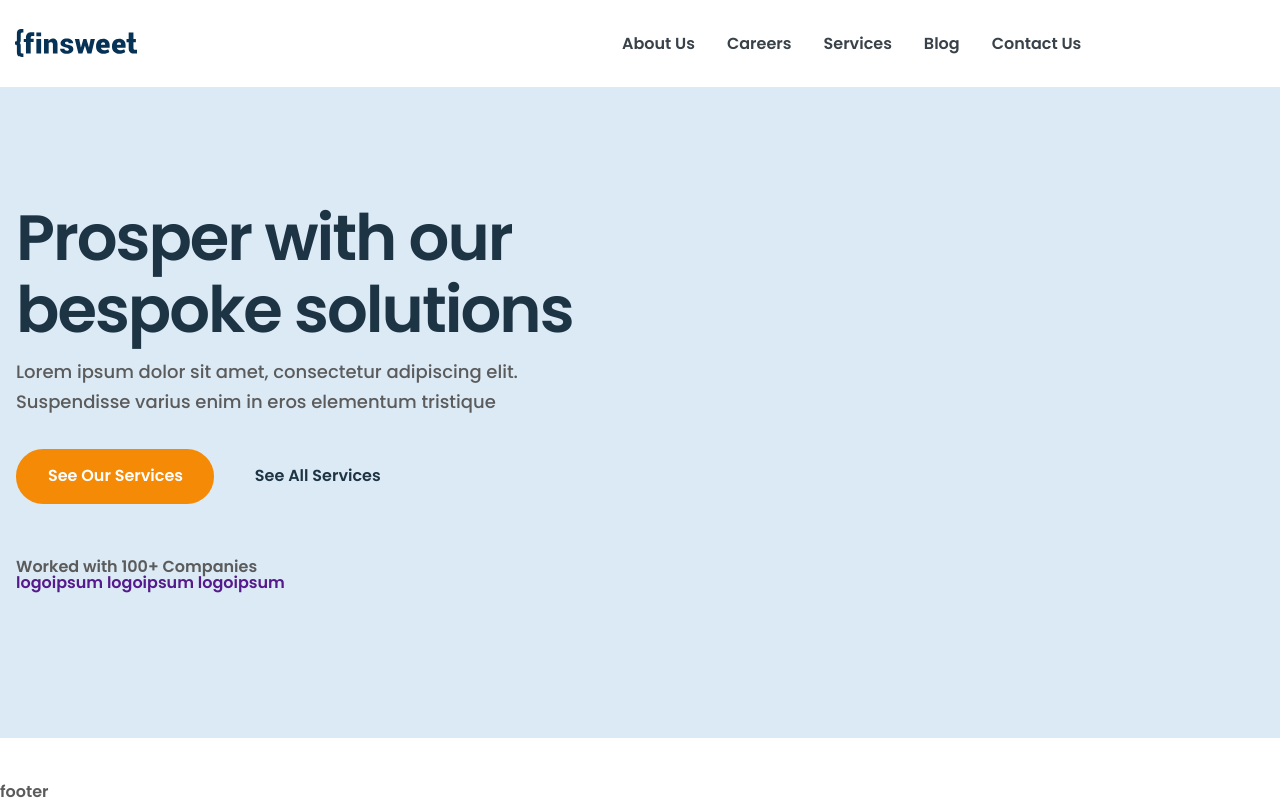
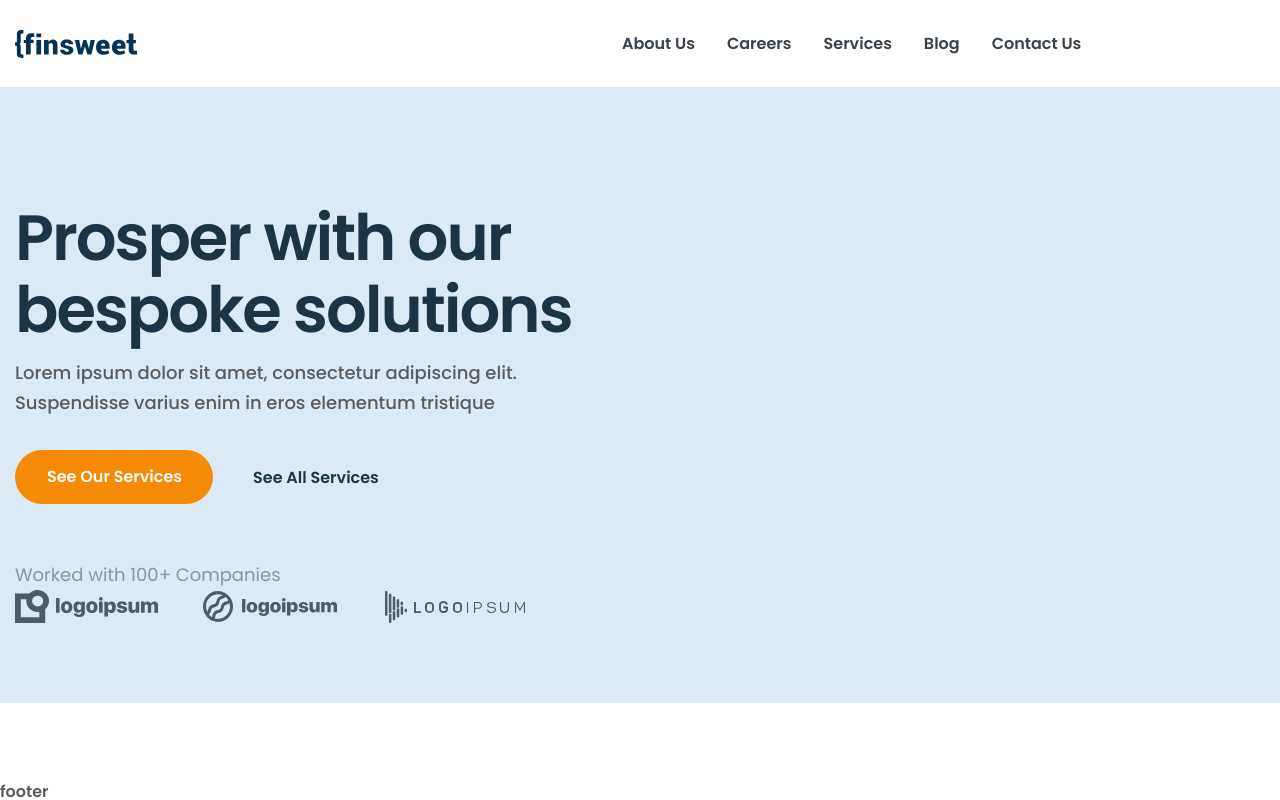
Before and after one commit to prismagod/finsweet, a plain HTML site: page index.html in a window 1280 px wide. Drawn offline with Linux system fonts and the light colour scheme.

Commit message:
mainblock without man

```diff
--- a/index.html
+++ b/index.html
@@ -61,7 +61,8 @@
 							Prosper with our bespoke solutions
 						</h1>
 						<div class="main-block__text">
-							Lorem ipsum dolor sit amet, consectetur adipiscing elit. Suspendisse varius enim in eros elementum tristique
+							Lorem ipsum dolor sit amet, consectetur adipiscing elit. Suspendisse varius enim in eros elementum
+							tristique
 						</div>
 						<div class="main-block__buttons">
 							<a href="" class="main-block__first-button">See our services</a>
@@ -71,9 +72,18 @@
 							Worked with 100+ Companies
 						</div>
 						<div class="main-block__companies">
-							<a href="" class="companies__first-company">logoipsum</a>
-							<a href="" class="companies__second-company">logoipsum</a>
-							<a href="" class="companies__third-company">logoipsum</a>
+							<a href="" class="companies__first-company">
+								<img src="/img/mainblock/firstlogo.svg" alt="loremipsum logo">
+								<img src="/img/mainblock/firstcompany.svg" alt="loremipsum">
+							</a>
+							<a href="" class="companies__second-company">
+								<img src="/img/mainblock/secondlogo.svg" alt="loremipsum logo">
+								<img src="/img/mainblock/secondcompany.svg" alt="loremipsum">
+							</a>
+							<a href="" class="companies__third-company">
+								<img src="/img/mainblock/thirdlogo.svg" alt="loremipsum logo">
+								<img src="/img/mainblock/thirdcompany.svg" alt="loremipsum">
+							</a>
 						</div>
 					</div>
 				</div>
--- a/scss/style.scss
+++ b/scss/style.scss
@@ -85,18 +85,18 @@ body {
 }
 
 .header__logo {
-	margin: 25px 485px 26px 0px;
+	margin: 28px 485px 28px 0px;
 }
 
 @media (max-width: 991px) {
 	.header__logo {
-		margin: 27px 244px 28px 0px;
+		margin: 28px 250px 28px 0px;
 	}
 }
 
 @media (max-width: 767px) {
 	.header__logo {
-		margin: 27px 120px 28px 0px;
+		margin: 28px 120px 28px 0px;
 	}
 }
 
@@ -164,6 +164,7 @@ body {
 .main-block {
 	position: relative;
 	background: #DCEAF5;
+	max-height: 703px;
 
 }
 
@@ -176,7 +177,7 @@ body {
 }
 
 .main-block__body {
-	padding: 202px 0px 147px 1px;
+	padding: 202px 0px 147px 0px;
 	position: relative;
 	z-index: 2;
 	max-width: 600px;
@@ -195,43 +196,79 @@ body {
 	font-size: 18px;
 	font-weight: 500;
 	color: #5b5b5b;
-	padding: 12px 0 0 0;
+	padding: 13px 0 0 0;
 }
 
 .main-block__buttons {
+	display: inline-flex;
+	flex-wrap: wrap;
 	line-height: 17px;
 	text-transform: capitalize;
-	padding: 50px 0px 0px 0px;
+	padding: 32px 0px 0px 0px;
 }
 
 .main-block__first-button {
+	display: flex;
+	justify-content: center;
+	align-items: center;
 	color: #fff;
 	background-color: #F58A07;
 	border-radius: 27px;
+	min-height: 54px;
 	padding: 15px 31px 17px 32px;
 }
 
 .main-block__second-button {
-	padding: 0px 0px 0px 37px;
+	display: flex;
+	justify-content: center;
+	align-items: center;
+	padding: 0px 0px 0px 40px;
 	color: #1D3444;
 }
 
 .main-block__experience {
-	padding: 75px 0px 0px 0px;
+	padding: 56px 0px 0px 0px;
+	line-height: 30px;
+	font-size: 18px;
+	font-weight: 400;
+	color: rgba(57, 65, 73, 0.5);
 }
 
 .main-block__companies {
+	display: inline-flex;
+	align-items: center;
+	color: #4A5D69;
+
 }
 
 .companies__first-company {
+	display: inline-flex;
+	align-items: center;
+	padding: 0px 45px 0px 0px;
+}
+
+.companies__first-company img:first-child {
+	padding: 0px 7px 0px 0px;
 }
 
 .companies__second-company {
+	display: inline-flex;
+	align-items: center;
+}
+
+.companies__second-company img:first-child {
+	padding: 0px 9px 0px 0px;
 }
 
 .companies__third-company {
+	display: inline-flex;
+	align-items: center;
+	padding: 0px 0px 0px 48px;
 }
 
+.companies__third-company img:first-child {
+	padding: 0px 7px 0px 0px;
+}
 
 // ---------------MAIN-BLOCK--------------------------------------
 
```
Also changed, not shown: css/style.css, img/mainblock/firstcompany.svg (added), img/mainblock/secondcompany.svg (added), img/mainblock/thirdcompany.svg (added).
